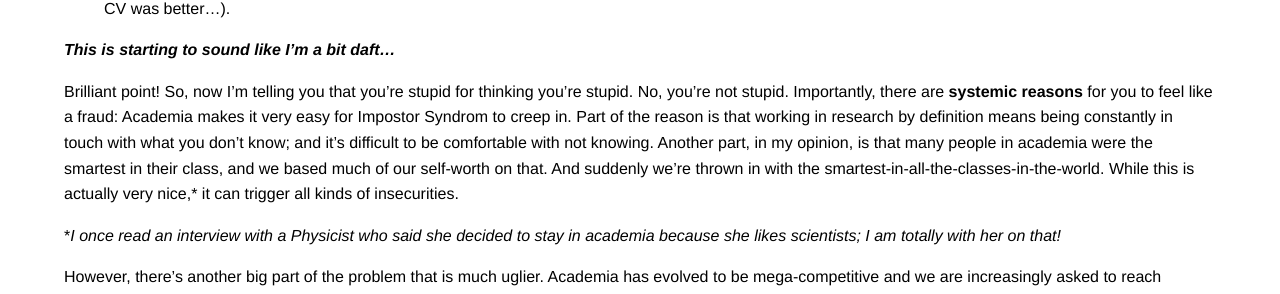
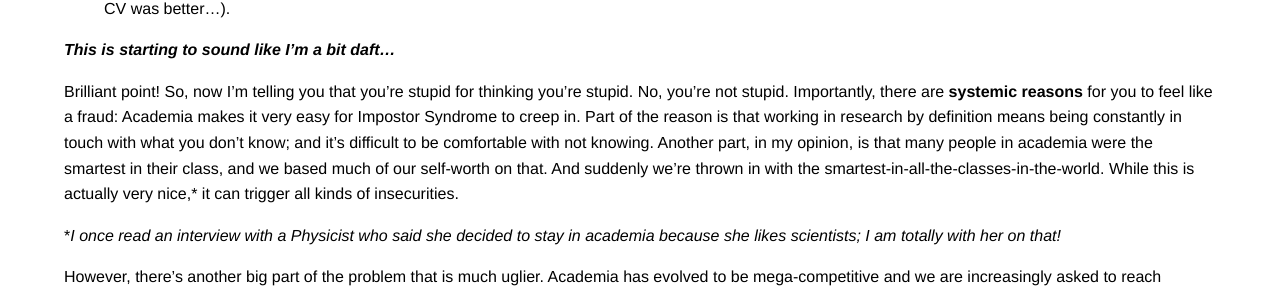
Before and after one commit to gboleda/gboleda.github.io, a Jekyll site: the page built from faq/impostor-syndrome.md, in a window 1280 px wide and 900 px high, scrolled down 487 px. Shown: the part 177-471 px from the top of the window. Built offline with Jekyll 4.4.1, drawn with Linux system fonts in a browser that asks for light colours; our own code applies the rules of GitHub Pages for plain Markdown files.

Commit message:
more small thgs

```diff
--- a/faq/impostor-syndrome.md
+++ b/faq/impostor-syndrome.md
@@ -16,7 +16,7 @@ I see. What I recommend:
 
 ***This is starting to sound like I'm a bit daft...***
 
-Brilliant point! So, now I'm telling you that you're stupid for thinking you're stupid. No, you're not stupid. Importantly, there are **systemic reasons** for you to feel like a fraud: Academia makes it very easy for Impostor Syndrom to creep in. Part of the reason is that working in research by definition means being constantly in touch with what you don't know; and it's difficult to be comfortable with not knowing. Another part, in my opinion, is that many people in academia were the smartest in their class, and we based much of our self-worth on that. And suddenly we're thrown in with the smartest-in-all-the-classes-in-the-world. While this is actually very nice,* it can trigger all kinds of insecurities.
+Brilliant point! So, now I'm telling you that you're stupid for thinking you're stupid. No, you're not stupid. Importantly, there are **systemic reasons** for you to feel like a fraud: Academia makes it very easy for Impostor Syndrome to creep in. Part of the reason is that working in research by definition means being constantly in touch with what you don't know; and it's difficult to be comfortable with not knowing. Another part, in my opinion, is that many people in academia were the smartest in their class, and we based much of our self-worth on that. And suddenly we're thrown in with the smartest-in-all-the-classes-in-the-world. While this is actually very nice,* it can trigger all kinds of insecurities.
 
 *_I once read an interview with a Physicist who said she decided to stay in academia because she likes scientists; I am totally with her on that!_
 
```
Also changed, not shown: faq/index.md (+4 -4 lines).
